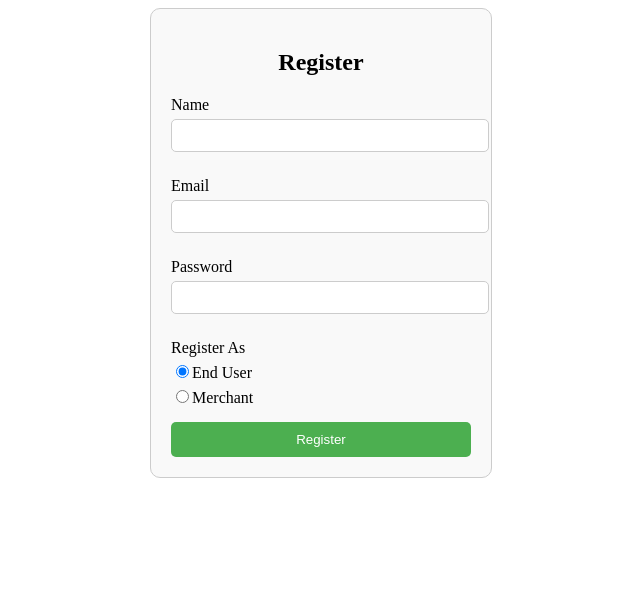
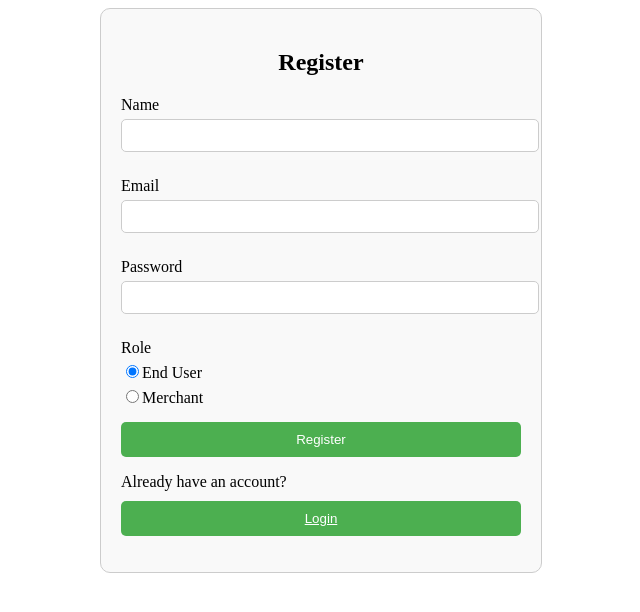
Before and after one commit to nayanacgowda08/Task_2, a React (Vite) app: page / in a window 1280 px wide. Shown: the top 612 px of the page, without its empty margins (319-959 px from the left). Built offline with nearby package versions, Linux system fonts and the light colour scheme.

Commit message:
my changes

```diff
--- a/public/styles/login.css
+++ b/public/styles/login.css
@@ -1,5 +1,5 @@
 .register-page {
-    width: 300px;
+    width: 400px;
     margin: 0 auto;
     padding: 20px;
     border: 1px solid #ccc;
@@ -40,6 +40,19 @@
     background-color: #45a049;
   }
 
+  .toggle-btn {
+    margin-top: 10px;
+    background: none;
+    border: none;
+    color: blue;
+    text-decoration: underline;
+    cursor: pointer;
+  }
+
+  .toggle-btn:hover {
+    color: darkblue;
+  }
+
   .register-page div {
     margin-bottom: 15px;
   }
--- a/src/Components/RegisterPage.jsx
+++ b/src/Components/RegisterPage.jsx
@@ -1,13 +1,16 @@
+// eslint-disable-next-line no-unused-vars
 import React, { useState } from "react";
 import { useNavigate } from "react-router-dom";
-import "../../public/styles/login.css";
+// import "./RegisterPage.css";
+import "../../public/styles/login.css"
 
-const RegisterPage = () => {
+const RegisterLoginPage = () => {
+  const [isRegister, setIsRegister] = useState(true);
   const [formData, setFormData] = useState({
     name: "",
     email: "",
     password: "",
-    role: "user", // Default role is 'user'
+    role: "user",
   });
 
   const navigate = useNavigate();
@@ -21,17 +24,35 @@ const RegisterPage = () => {
 
   const handleSubmit = (e) => {
     e.preventDefault();
+
+    if (isRegister) {
+      // Registration logic
       if (formData.role === "merchant") {
         navigate("/merchant");
       } else {
         navigate("/user");
       }
+    } else {
+      // Login logic
+      // Here you can add authentication logic or redirect based on email/password validation
+      if (formData.role === "merchant") {
+        navigate("/merchant");
+      } else {
+        navigate("/user");
+      }
+    }
+  };
+
+  const toggleForm = () => {
+    setIsRegister(!isRegister);
   };
 
   return (
     <div className="register-page">
-      <h2>Register</h2>
+      <h2>{isRegister ? "Register" : "Login"}</h2>
+
       <form onSubmit={handleSubmit}>
+        {isRegister && (
           <div>
             <label>Name</label>
             <input
@@ -42,6 +63,7 @@ const RegisterPage = () => {
               required
             />
           </div>
+        )}
 
         <div>
           <label>Email</label>
@@ -66,7 +88,7 @@ const RegisterPage = () => {
         </div>
 
         <div>
-          <label>Register As</label>
+          <label>Role</label>
           <div>
             <label>
               <input
@@ -91,10 +113,28 @@ const RegisterPage = () => {
           </div>
         </div>
 
-        <button type="submit">Register</button>
+        <button type="submit">{isRegister ? "Register" : "Login"}</button>
       </form>
+
+      <div>
+        {isRegister ? (
+          <p>
+            Already have an account?{" "}
+            <button onClick={toggleForm} className="toggle-btn">
+              Login
+            </button>
+          </p>
+        ) : (
+          <p>
+            Dont have an account?{" "}
+            <button onClick={toggleForm} className="toggle-btn">
+              Register
+            </button>
+          </p>
+        )}
+      </div>
     </div>
   );
 };
 
-export default RegisterPage;
+export default RegisterLoginPage;
```
Lines whose indentation alone changed are shown as unchanged.
